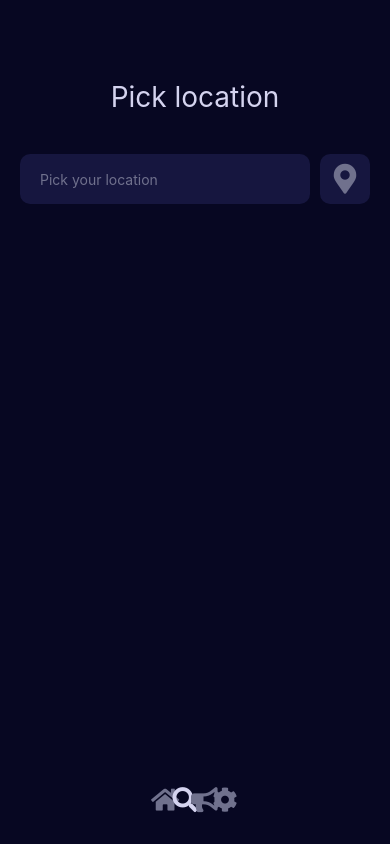
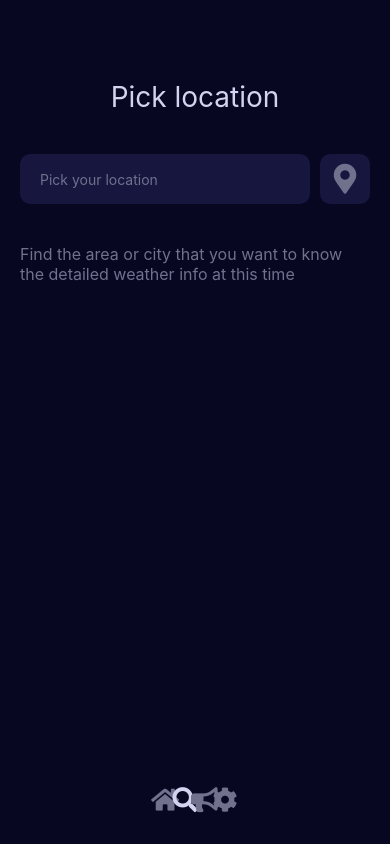
Before and after one commit to lucassenarj/weather-app-mobile, a React Native app: screen / in a window 390 px wide. Built offline with nearby package versions, Linux system fonts and the light colour scheme.

Commit message:
fix(component): add integration with store

```diff
--- a/src/components/Places/index.tsx
+++ b/src/components/Places/index.tsx
@@ -1,6 +1,8 @@
 import React, { useContext } from "react";
-import SunnyIcon from "../../assets/images/forecast-icons/s.svg";
-import { LocationsContext } from "../../context/LocationsContext";
+import { selectPlace } from "../../actions/place";
+import { PlaceContext } from "../../context/PlaceContext";
+import useTemperature from "../../hooks/useTemperature";
+import useWeatherIcon from "../../hooks/useWeatherIcon";
 import ILocation from "../../types/location";
 
 import {
@@ -10,32 +12,50 @@ import {
   Info,
   Temp,
   Weather,
-  Icon,
+  Thumbnail,
   Location,
   Title,
+  NoPlace,
+  Message,
 } from "./styles";
 
-function Places() {
-  const { locations } = useContext(LocationsContext);
+type Props = {
+  locations: ILocation[];
+  place?: ILocation;
+};
+
+function Places({ locations, place }: Props) {
+  const { dispatch: huehue } = useContext(PlaceContext);
   return (
     <Section>
       {
-        locations.map((place) => (
-          <Place>
+        locations.length >= 1 ? locations.map((location) => {
+          const { Icon, description } = useWeatherIcon(location.consolidated_weather[0].weather_state_abbr, 50);
+          const isActive = location.woeid === place.woeid;
+          return (
+            <Place
+              key={location.woeid}
+              active={isActive}
+              onPress={() => selectPlace(location, huehue)}
+            >
               <Details>
                 <Info>
-                <Temp>32c</Temp>
-                <Weather>Cloudy</Weather>
+                  <Temp>{ useTemperature(location.consolidated_weather[0].the_temp) }</Temp>
+                  <Weather active={isActive}>{ description }</Weather>
                 </Info>
-              <Icon>
-                <SunnyIcon />
-              </Icon>
+                <Thumbnail>
+                  { Icon }
+                </Thumbnail>
               </Details>
               <Location>
-              <Title>{ place.title }</Title>
+                <Title>{ location.title }</Title>
               </Location>
             </Place>
-        ))
+        )}) : (
+          <NoPlace>
+            <Message>Find the area or city that you want to know the detailed weather info at this time</Message>
+          </NoPlace>
+        )
       }
     </Section>
   );
--- a/src/components/Places/styles.ts
+++ b/src/components/Places/styles.ts
@@ -48,7 +48,7 @@ export const Weather = styled.Text`
   color: ${props => props.active ? colors.white : colors.gray};
 `;
 
-export const Icon = styled.View`
+export const Thumbnail = styled.View`
   width: 50px;
   height: 50px;
 `;
@@ -61,3 +61,12 @@ export const Title = styled.Text`
   color: ${colors.white};
   font-size: 20px;
 `;
+
+export const NoPlace = styled.View`
+  width: 100%;
+`;
+
+export const Message = styled.Text`
+  color: ${colors.gray};
+  font-size: 16px;
+`;
```
Lines whose indentation alone changed are shown as unchanged.
